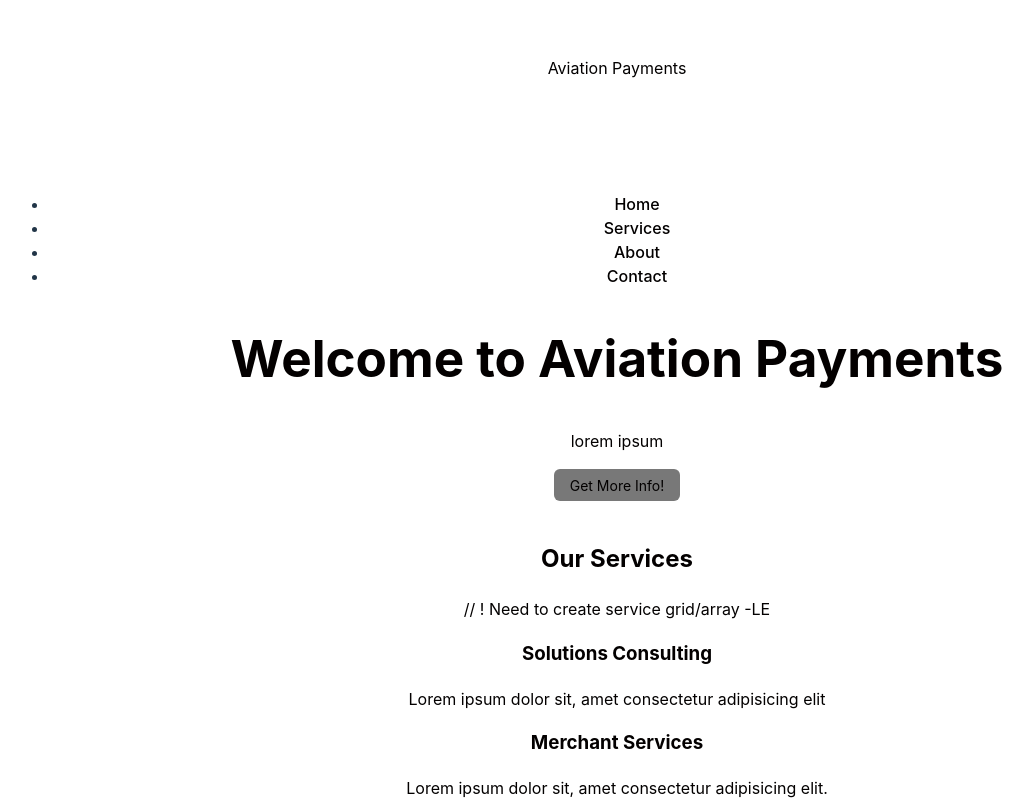
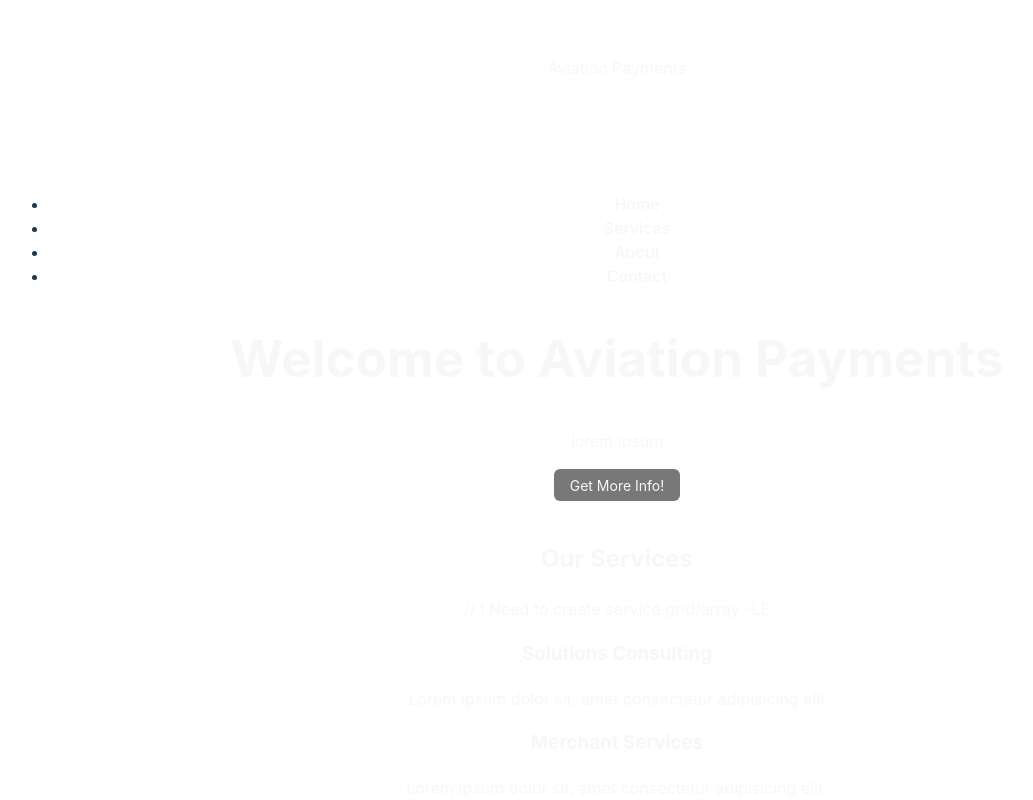
Before and after one commit to dopamine9931/upright-aviation-payments, a React (Vite) app in the folder Client/: page / in a window 1280 px wide. Shown: the top 800 px of the page, without its empty margins (23-1056 px from the left). Built offline with nearby package versions, Linux system fonts and the light colour scheme; no server answers.

Commit message:
fixing the font color via index.css
changed only the 2 effected for now

```diff
--- a/Client/src/index.css
+++ b/Client/src/index.css
@@ -15,7 +15,7 @@
 
 a {
   font-weight: 500;
-  color: #e51e1e;
+  color: #f7f7f7;
   text-decoration: inherit;
 }
 a:hover {
@@ -28,7 +28,7 @@ body {
   place-items: center;
   min-width: 320px;
   min-height: 100vh;
-  -webkit-text-fill-color: #030000;
+  -webkit-text-fill-color: #f7f7f7;
 }
 
 h1 {
```
